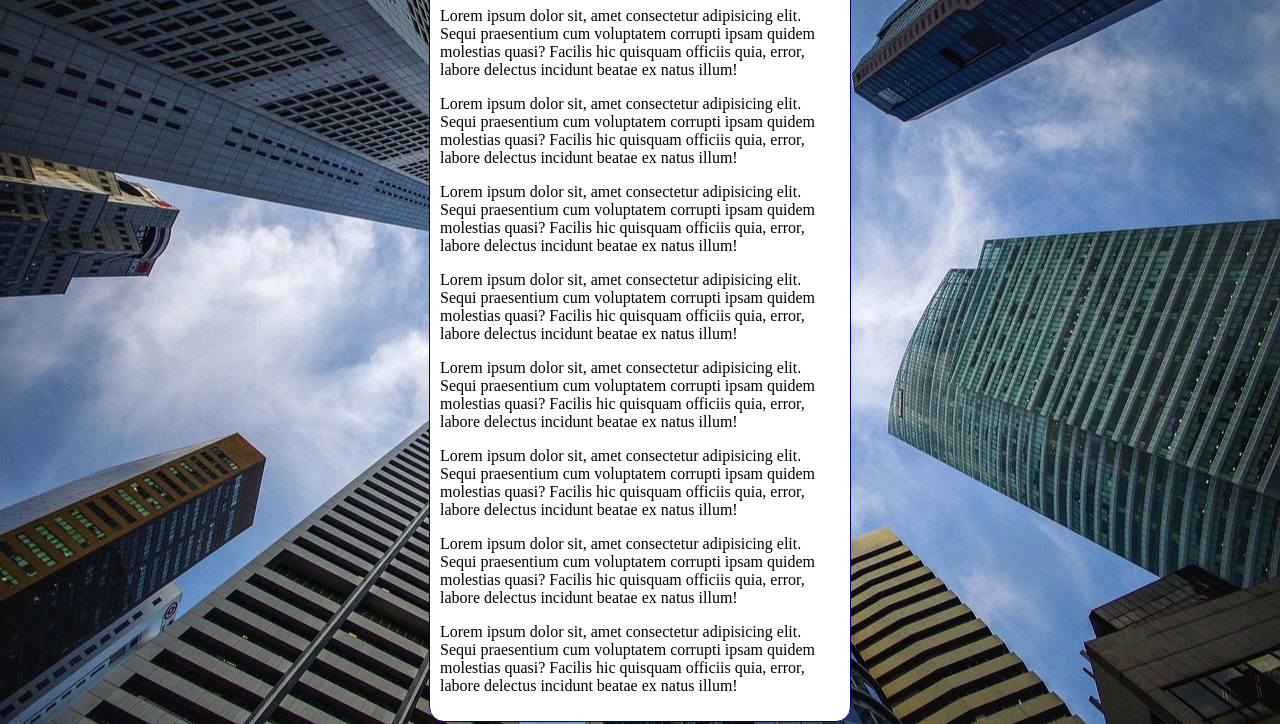
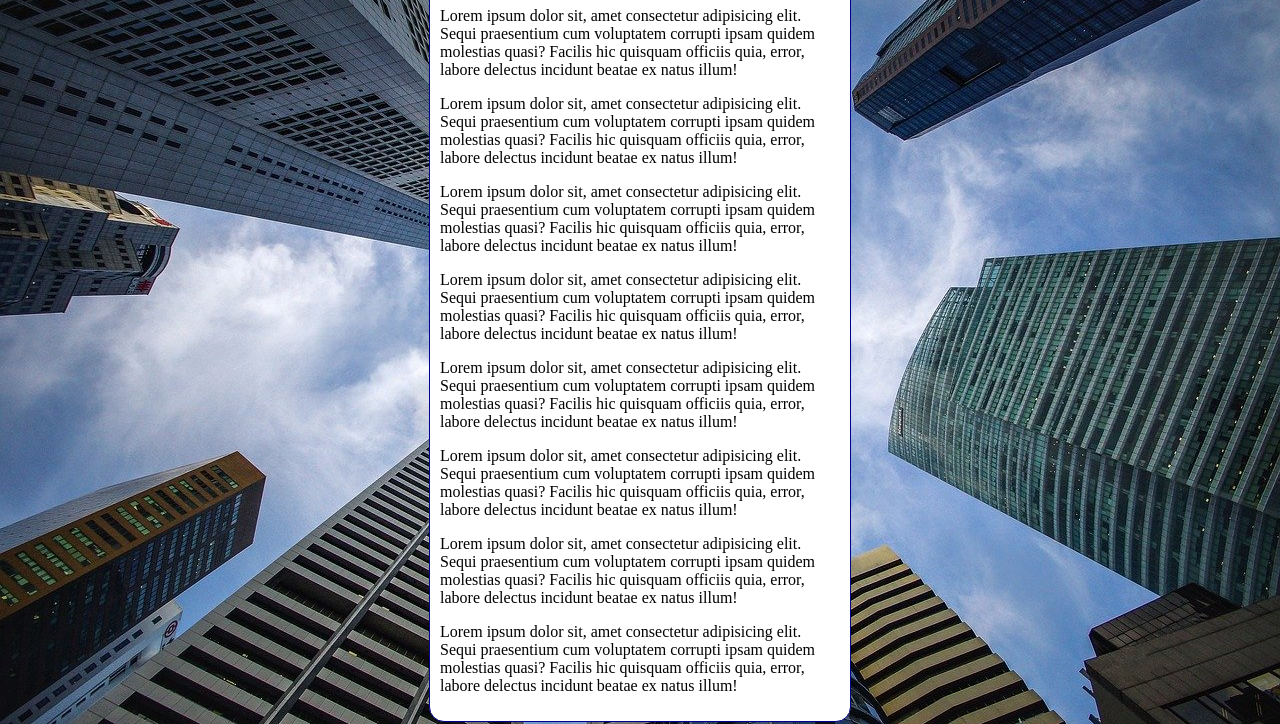
Before and after one commit to GuhFull/HTML5-CSS3, a plain HTML site: page Exercicios/Ex022/Fundo006.html in a window 1280 px wide. Shown: the part 92-816 px from the top of the page. Drawn offline with Linux system fonts and the light colour scheme.

Commit message:
atualizei

```diff
--- a/Exercicios/Ex022/Fundo006.html
+++ b/Exercicios/Ex022/Fundo006.html
@@ -7,12 +7,21 @@
     <style>
         body {
             height: 100vh;
+            /*
             background-color: black;
             background-image: url('imagens/wallpaper002.jpg');
             background-position: center center;
             background-repeat: no-repeat;
             background-size: cover;
+            background-attachment: fixed;
+            */
+            /*
+            Shorthand - background
+            color > image > position > repeat > [size] > attachment
+            */
 
+            background: black url('imagens/wallpaper002.jpg') center center no-repeat fixed;
+            background-size: cover;
 
         }
 
```
